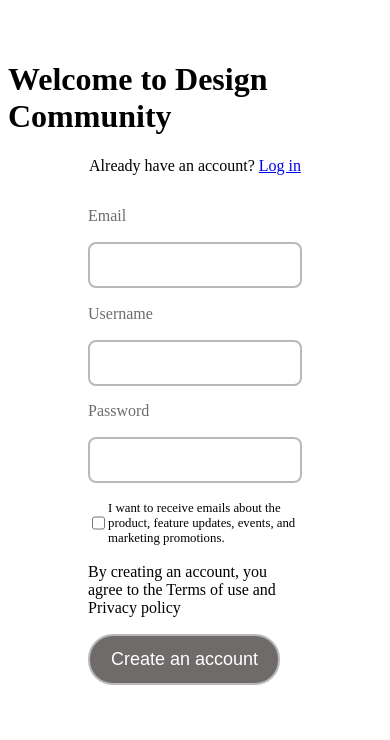
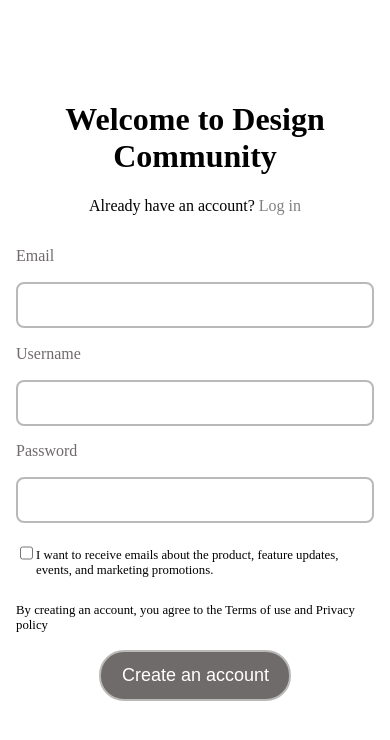
Before and after one commit to RisvanBCA2022/Design-Training, a React (Vite) app: page /signup1 in a window 390 px wide. Shown: the top 740 px of the page. Built offline with nearby package versions, Linux system fonts and the light colour scheme.

Commit message:
First signup page design completed

```diff
--- a/src/components/Signup1-Component.jsx
+++ b/src/components/Signup1-Component.jsx
@@ -1,40 +1,37 @@
-import React from 'react'
-import styles from './signup1.module.scss'
-import Signup1right from '../assets/Signup1right.svg'
-import { Link } from 'react-router-dom'
+import React from "react";
+import styles from "./signup1.module.scss";
+import Signup1right from "../assets/Signup1right.svg";
+import { Link } from "react-router-dom";
 const Signup1Component = () => {
   return (
     <div className={styles.mainContainer}>
       <div className={styles.formContainer}>
         <div>
-
           <div className={styles.heading}>
             <h1>Welcome to Design Community</h1>
-    <span>Already have an account? <Link>Log in</Link></span>
-
+            <span>
+              Already have an account? <Link to='signup1' className={styles.loginLink}>Log in</Link>
+            </span>
           </div>
           <form className={styles.signupform}>
-      <label htmlFor="email">
-      Email
-      </label>
-        <input type="email" id='email' />
-        <label htmlFor="username">
-      Username
-      </label>
-        <input type="text" id='username' />
-        <label htmlFor="password">
-      Password
-      </label>
-        <input type="password" id='password' />
-        <div className={styles.checkbox}>
+            <label htmlFor="email">Email</label>
+            <input type="email" id="email" />
+            <label htmlFor="username">Username</label>
+            <input type="text" id="username" />
+            <label htmlFor="password">Password</label>
+            <input type="password" id="password" />
+            <span className={styles.checkbox}>
               <input type="checkbox" />
-        <span>I want to receive emails about the product, feature updates, events, and marketing promotions.</span>
+              <span>
+                I want to receive emails about the product, feature updates,
+                events, and marketing promotions.
+              </span>
+            </span>
+            <div className={styles.Policy}>
+              By creating an account, you agree to the Terms of use and Privacy
+              policy
             </div>
-        <div className={styles.Policy}>
-          By creating an account, you agree to the Terms of use and Privacy policy
-        </div>
-        <div>
-
+            <div className={styles.Submit}>
               <input type="submit" name="" value="Create an account" id="" />
             </div>
           </form>
@@ -44,7 +41,7 @@ const Signup1Component = () => {
         <img src={Signup1right} alt="" />
       </div>
     </div>
-  )
-}
+  );
+};
 
-export default Signup1Component
+export default Signup1Component;
--- a/src/components/signup1.module.scss
+++ b/src/components/signup1.module.scss
@@ -1,7 +1,16 @@
 .heading{
     display: flex;
     flex-direction: column;
-    align-items: center;
+    align-items: flex-start;
+    padding-left: 80px;
+    .loginLink{
+        text-decoration: none;
+        color: grey;
+    }
+    .loginLink:hover{
+        text-decoration: underline;
+        color: blue;
+    }
 }
 
 
@@ -14,7 +23,7 @@
         display: flex;
         flex-direction: column;
         align-items: center;
-        padding-top: 2rem;
+        padding-top: 5rem;
 
 
         width: 70%;
@@ -62,9 +71,15 @@
         color: rgb(2, 2, 2);
 
     }
+    input{
+        position: relative;
+        bottom: 1px;
+    }
 }
+
 .Policy{
     padding-top: 1.2 rem;
+    font-size: 1rem;
 }
 
 @media only screen and (max-width: 900px) {
@@ -76,16 +91,51 @@
     .imageContainer{
         display: none;
     }
-
+   .heading{
+    align-items: center;
+    padding-left: 0;
+   }
+}
+.checkbox{
+    input{
+        bottom: 0 !important;
+    }
 }
 
 }
 
+@media only screen and (max-width: 800px) {
+    .checkbox{
+        input{
+            bottom: 10px !important;
+        }
+    }
+}
+@media only screen and (max-width: 1358px) {
+    .checkbox{
+        input{
+            bottom: 10px;
+        }
+    }
+}
+
+
 @media only screen and (max-width: 550px) {
     .mainContainer{
         display: block;
+        h1{
+            text-align: center;
+        }
         .formContainer{
             width: 100%;
+            form{
+                padding-left: 1rem;
+                padding-right: 1rem;
+                .Submit{
+                    display: flex;
+                    justify-content: center;
+                }
+            }
 
         }
         .imageContainer{
@@ -100,5 +150,7 @@
 
         }
     }
-
+    .Policy{
+        font-size: .8rem;
     }
+    }
--- a/src/index.scss
+++ b/src/index.scss
@@ -0,0 +1,4 @@
+
+body{
+    margin: 0;
+}
--- a/src/pages/Signup1.jsx
+++ b/src/pages/Signup1.jsx
@@ -3,9 +3,9 @@ import Signup1Component from '../components/Signup1-Component'
 
 const Signup1 = () => {
   return (
-    <div>
+    <>
     <Signup1Component />
-    </div>
+    </>
   )
 }
 
```
Lines whose indentation alone changed are shown as unchanged.
